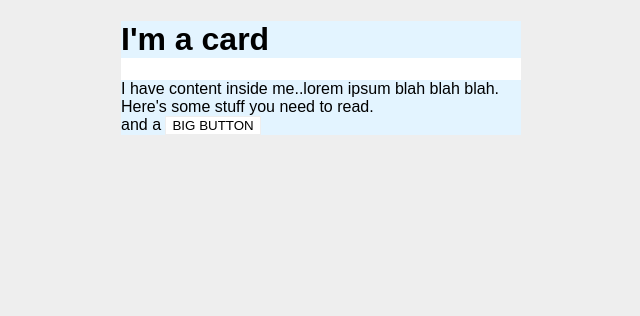
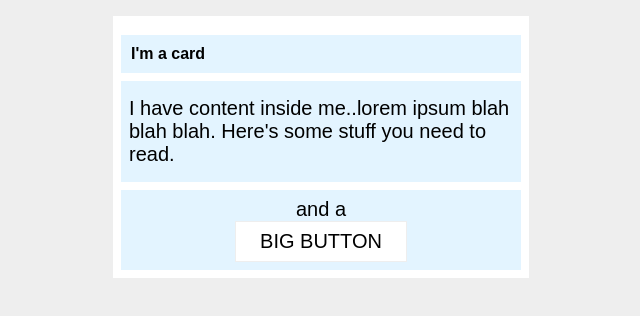
Before and after one commit to abirislam/odin-projects, a plain HTML site: page css-exercises/margin-and-padding/02-margin-and-padding-2/index.html in a window 1280 px wide. Shown: the whole page, without its empty margins (319-959 px from the left). Drawn offline with Linux system fonts and the light colour scheme.

Commit message:
margin 02 complete

```diff
--- a/css-exercises/margin-and-padding/02-margin-and-padding-2/style.css
+++ b/css-exercises/margin-and-padding/02-margin-and-padding-2/style.css
@@ -7,21 +7,35 @@ body {
   width: 400px;
   background: #fff;
   margin: 16px auto;
+  padding: 8px;
 }
 
 .title {
   background: #e3f4ff;
+  padding: 10px;
+  font-size: 16px;
+  margin-bottom: 8px;
 }
 
 .content {
   background: #e3f4ff;
+  padding: 16px 8px;
+  font-size: 20px;
+  margin-bottom: 8px;
 }
 
 .button-container {
   background: #e3f4ff;
+  text-align: center;
+  font-size: 20px;
+  padding: 8px;
 }
 
 button {
   background: white;
   border: 1px solid #eee;
+  display: block;
+  padding: 8px 24px;
+  margin: 0 auto;
+  font-size: 20px;
 }
```
